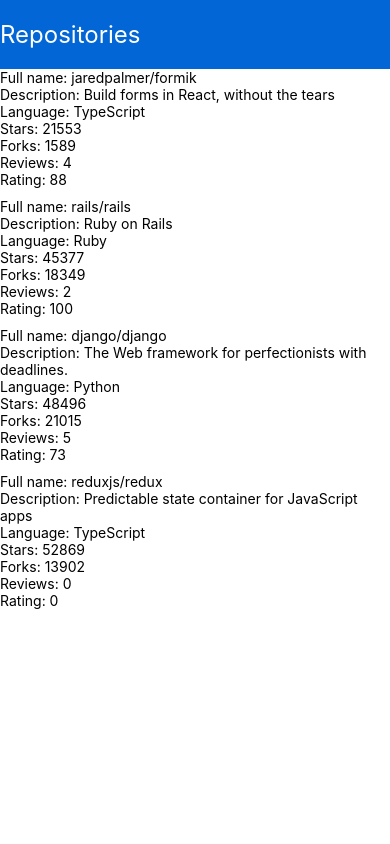
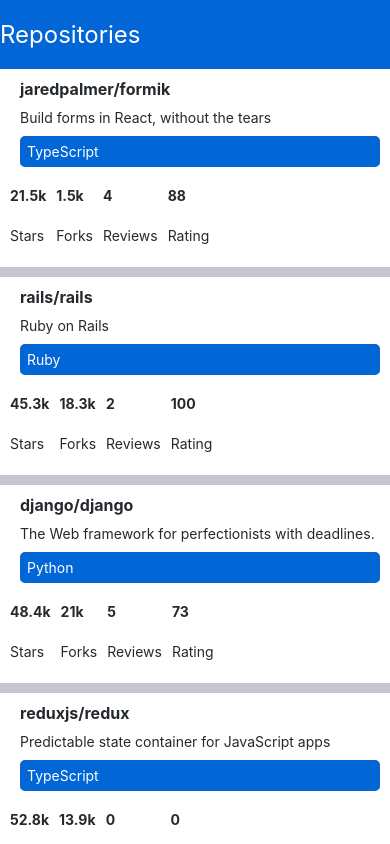
Before and after one commit to yellokat/full-stack-open-part-10, a React Native app: screen / in a window 390 px wide. Built offline with nearby package versions, Linux system fonts and the light colour scheme.

Commit message:
feat : part 10 - exercise 5

```diff
--- a/App.js
+++ b/App.js
@@ -1,4 +1,4 @@
-import Main from './src/components/Main';
+import Main from './src/Main';
 
 const App = () => {
   return <Main />;
--- a/src/components/Main.jsx
+++ b/src/Main.jsx
@@ -1,7 +1,7 @@
 import { StyleSheet, View } from 'react-native';
-import RepositoryList from "./RepositoryList";
-import Text from './Text/Text';
-import AppBar from "./AppBar/AppBar";
+import RepositoryList from "./pages/RepositoryListPage/RepositoryList";
+import Text from './components/Text/Text';
+import AppBar from "./components/AppBar/AppBar";
 
 const styles = StyleSheet.create({
   container: {
--- /dev/null
+++ b/src/components/Chip/Chip.jsx
@@ -0,0 +1,29 @@
+import Text from "../Text/Text";
+import {StyleSheet, View} from "react-native";
+import React from "react";
+import theme from "../../theme";
+
+const styles = StyleSheet.create({
+  chipBackground: {
+    backgroundColor: theme.colors.primary,
+    borderRadius: 5,
+  },
+  chipContent: {
+    margin: 7,
+  },
+  colorWhite: {
+    color: "white",
+  }
+})
+
+const Chip = ({children}) => {
+  return (
+    <View style={styles.chipBackground}>
+      <View style={styles.chipContent}>
+        <Text {...styles.colorWhite}>{children}</Text>
+      </View>
+    </View>
+  );
+};
+
+export default Chip;
--- a/src/components/RepositoryItem.jsx
+++ /dev/null
@@ -1,18 +0,0 @@
-import React from 'react';
-import {Text, View} from "react-native";
-
-const RepositoryItem = ({fullName, description, language, forksCount, stargazersCount, reviewCount, ratingAverage}) => {
-  return (
-    <Text>
-      Full name: {fullName}{'\n'}
-      Description: {description}{'\n'}
-      Language: {language}{'\n'}
-      Stars: {stargazersCount}{'\n'}
-      Forks: {forksCount}{'\n'}
-      Reviews: {reviewCount}{'\n'}
-      Rating: {ratingAverage}
-    </Text>
-  );
-};
-
-export default RepositoryItem;
--- /dev/null
+++ b/src/pages/RepositoryListPage/RepositoryItem.jsx
@@ -0,0 +1,82 @@
+import React from 'react';
+import {View, StyleSheet, Image} from "react-native";
+import Text from '../../components/Text/Text';
+import theme from "../../theme";
+import Chip from "../../components/Chip/Chip";
+import RepositoryStats from "./RepositoryStats";
+
+const styles = StyleSheet.create({
+  column: {
+    flexDirection: "column",
+    gap:10
+  },
+  row: {
+    flexDirection: "row",
+    gap: 10,
+  },
+  container: {
+    paddingTop: 10,
+    paddingHorizontal: 10,
+  },
+  imageContainer: {
+    flex: 0,
+  },
+  textContainer: {
+    flex: 1,
+    flexShrink: 1
+  },
+  thumbnail: theme.thumbnail,
+  logo: {
+    width: 66,
+    height: 58,
+  },
+  title: {
+    fontWeight: "bold",
+    fontSize: "subheading"
+  },
+});
+
+const extractName = (fullName) => {
+  return fullName.split('/')[0];
+}
+
+const truncateIfNeeded = (num) => {
+  if (999 < num){
+    return Math.floor(num/100)/10 + 'k';
+  } else {
+    return num;
+  }
+}
+
+const RepositoryItem = ({fullName, description, language, forksCount, stargazersCount, reviewCount, ratingAverage}) => {
+  return (
+    <View style={styles.container}>
+      <View style={styles.column}>
+        <View style={styles.row}>
+          <View style={styles.imageContainer}>
+            <Image
+              style={styles.thumbnail}
+              src={`https://github.com/${extractName(fullName)}.png`}
+            />
+          </View>
+          <View style={styles.textContainer}>
+            <View style={styles.column} alignItems="flex-start" >
+              <Text {...styles.title}>{fullName}</Text>
+              <Text>{description}</Text>
+              <Chip>{language}</Chip>
+            </View>
+          </View>
+        </View>
+        <View gap={50}/>
+        <View style={styles.row} justifyContent="space-evenly">
+          <RepositoryStats title="Stars" value={truncateIfNeeded(stargazersCount)}/>
+          <RepositoryStats title="Forks" value={truncateIfNeeded(forksCount)}/>
+          <RepositoryStats title="Reviews" value={truncateIfNeeded(reviewCount)}/>
+          <RepositoryStats title="Rating" value={truncateIfNeeded(ratingAverage)}/>
+        </View>
+      </View>
+    </View>
+  );
+};
+
+export default RepositoryItem;
--- a/src/components/RepositoryList.jsx
+++ b/src/pages/RepositoryListPage/RepositoryList.jsx
@@ -1,9 +1,11 @@
 import { FlatList, View, StyleSheet } from 'react-native';
 import RepositoryItem from "./RepositoryItem";
+import theme from "../../theme";
 
 const styles = StyleSheet.create({
   separator: {
     height: 10,
+    backgroundColor: theme.colors.backgroundGrey,
   },
 });
 
--- /dev/null
+++ b/src/pages/RepositoryListPage/RepositoryStats.jsx
@@ -0,0 +1,29 @@
+import React from 'react';
+import {StyleSheet, View} from "react-native";
+import Text from '../../components/Text/Text';
+
+const styles = StyleSheet.create({
+  column: {
+    flexDirection: "column",
+    gap: 0,
+    height: 80
+  },
+  container:{
+    flex:1,
+  },
+});
+
+const RepositoryStats = ({title, value}) => {
+  return (
+    <View style={styles.column} alignItems="center" justifyContent="center">
+      <View style={styles.container}>
+        <Text fontWeight="bold">{value}</Text>
+      </View>
+      <View style={styles.container}>
+        <Text>{title}</Text>
+      </View>
+    </View>
+  );
+};
+
+export default RepositoryStats;
--- a/src/theme.js
+++ b/src/theme.js
@@ -4,6 +4,7 @@
     textSecondary: '#586069',
     primary: '#0366d6',
     white: '#FFFFFF',
+    backgroundGrey: '#C5C6D0'
   },
   fontSizes: {
     body: 14,
@@ -17,6 +18,11 @@
     normal: '400',
     bold: '700',
   },
+  thumbnail:{
+    width:50,
+    height: 50,
+    borderRadius: 10,
+  }
 };
 
 export default theme;
```
